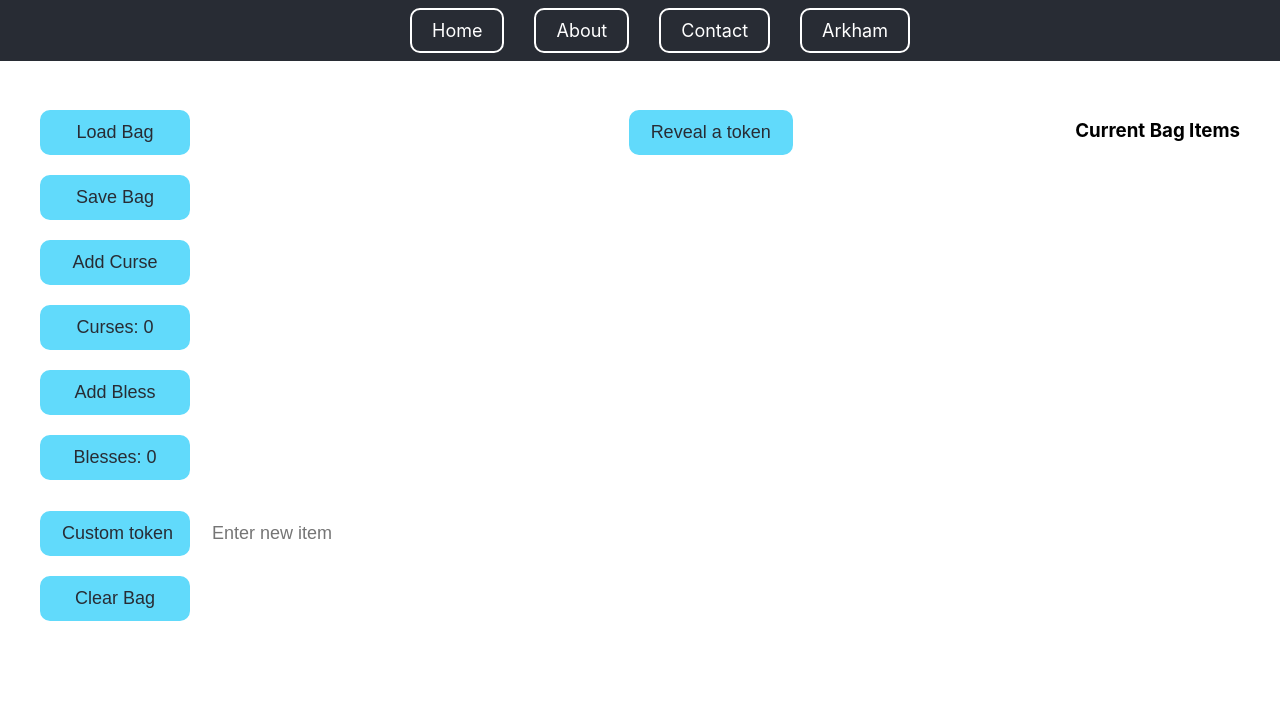
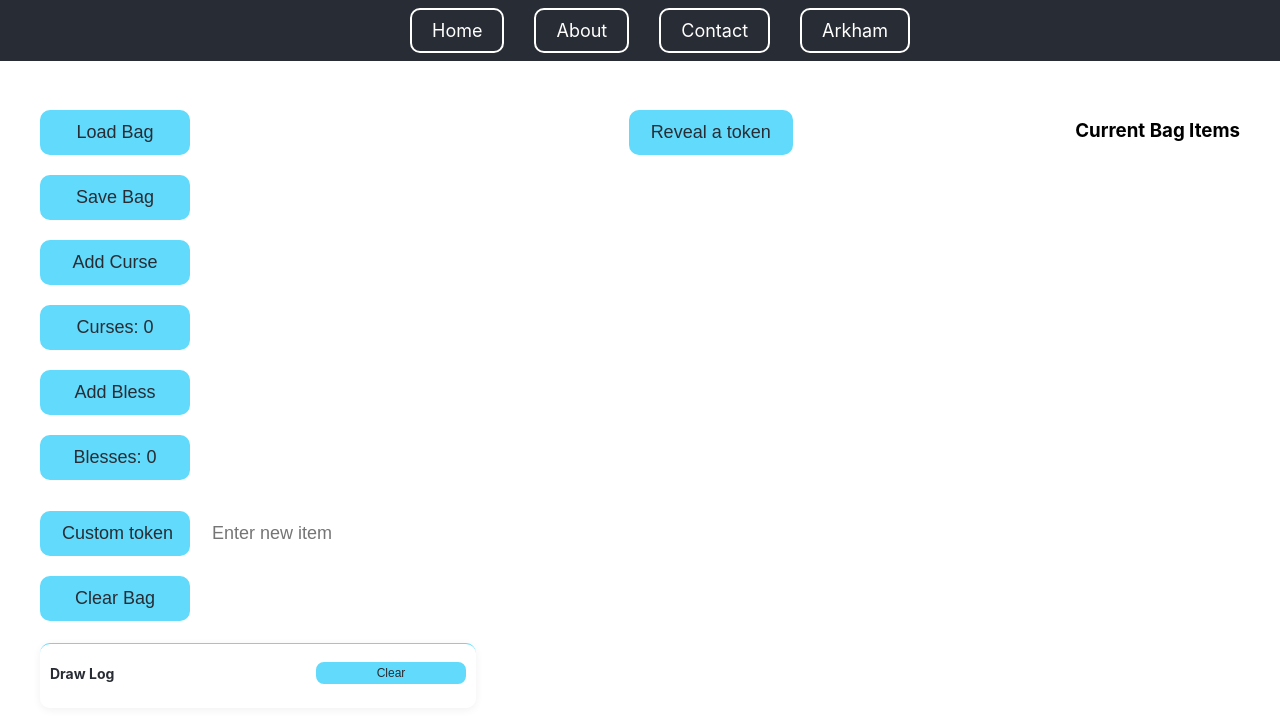
Before and after one commit to Cromwell20/FishPage, a React (Create React App) app: page /arkham in a window 1280 px wide. Shown: the top 722 px of the page. Built offline with nearby package versions, Linux system fonts and the light colour scheme.

Commit message:
Added rolling log

```diff
--- a/src/components/Arkham/Arkham.css
+++ b/src/components/Arkham/Arkham.css
@@ -10,6 +10,8 @@
   flex-direction: column;
   align-items: flex-start;
   flex: 1; /* Allow the panel to grow */
+  position: relative;       /* NEW for log positioning */
+  padding-bottom: 160px;     /* NEW: space for the log */
 }
 
 .input-add-container {
@@ -110,7 +112,6 @@
   border-radius: 10px; /* Round the corners */
 }
 
-
 .right-panel {
   display: flex;
   flex-direction: column;
@@ -140,3 +141,64 @@
   border-color: #61dafb;
   background-color: #e0f7ff;
 }
+
+/* ===== Rolling Log Styles ===== */
+.log-container {
+  /* remove position/left/right/bottom */
+  max-height: 40vh;          /* how tall it can get before scrolling */
+  overflow-y: auto;          /* scroll for older items */
+  border-top: 1px solid #61dafb;
+  padding: 8px 10px;
+  background: rgba(255, 255, 255, 0.9);
+  border-radius: 10px;
+  box-shadow: 0 2px 8px rgba(0,0,0,0.06);
+  width: 100%;
+  margin-top: 12px;          /* space below the buttons */
+}
+.log-header {
+  display: flex;
+  align-items: center;
+  justify-content: space-between;
+  margin-bottom: 6px;
+}
+
+.log-header h4 {
+  margin: 0;
+  font-size: 14px;
+  color: #282c34;
+}
+
+.log-clear {
+  font-size: 12px;
+  padding: 2px 8px;
+  cursor: pointer;
+  border-radius: 8px;
+}
+
+.log-list {
+  list-style: none;
+  margin: 0;
+  padding: 0;
+}
+
+.log-item {
+  display: flex;
+  align-items: baseline;
+  gap: 8px;
+  padding: 2px 0;
+  border-bottom: 1px dashed #e0f7ff;
+}
+
+.log-item:last-child {
+  border-bottom: none;
+}
+
+.log-token {
+  font-weight: 600;
+  color: #282c34;
+}
+
+.log-time {
+  font-size: 11px;
+  opacity: 0.7;
+}
--- a/src/components/Arkham/Arkham.js
+++ b/src/components/Arkham/Arkham.js
@@ -2,13 +2,14 @@ import React, { useState, useEffect } from 'react';
 import './Arkham.css'; // Import the CSS file for styling
 
 function Arkham() {
-  const initialOptions = ['Star', '0', '-1', '-1', '-2', '-2', '-3', '-4', '-6', '-8', 'Autofail', 'Skull', 'Skull', 'Stone', 'Stone'];
+  const initialOptions = ['Star', '-1', '-1', '-1', '-2', '-2', '-3', '-3', '-4', '-5', '-5', '-6', '-7', '-8', 'Autofail', 'Skull', 'Skull', 'Stone', 'Stone', 'Hood', 'Hood',];
   const [availableOptions, setAvailableOptions] = useState([]);
   const [revealedOptions, setRevealedOptions] = useState([]);
   const [newOption, setNewOption] = useState('');
   const [savedList, setSavedList] = useState([]);
   const [curseCount, setCurseCount] = useState(0);
   const [blessCount, setBlessCount] = useState(0);
+  const [drawLog, setDrawLog] = useState([]);
 
   useEffect(() => {
     const countCurse = availableOptions.filter(option => option === 'Curse').length;
@@ -73,10 +74,9 @@ function Arkham() {
 
   const revealToken = () => {
     if (availableOptions.length === 0) return;
-
     const randomIndex = Math.floor(Math.random() * availableOptions.length);
     const selectedOption = availableOptions[randomIndex];
-
+    setDrawLog(prev => [{ token: selectedOption, ts: Date.now() }, ...prev]);
     setRevealedOptions([...revealedOptions, selectedOption]);
     setAvailableOptions(availableOptions.filter((option, index) => index !== randomIndex));
   };
@@ -123,16 +123,48 @@ function Arkham() {
         />
       </div>
       <button onClick={clearBag}>Clear Bag</button>
+
+      {/* Rolling Log */}
+      <div className="log-container">
+        <div className="log-header">
+          <h4>Draw Log</h4>
+          <button
+            className="log-clear"
+            onClick={() => setDrawLog([])}
+            title="Clear log"
+          >
+            Clear
+          </button>
         </div>
+        <ul className="log-list">
+          {drawLog.map((entry, i) => (
+            <li key={i} className="log-item">
+              <span className="log-token">{entry.token}</span>
+              {/* Optional: <span className="log-time">{new Date(entry.ts).toLocaleTimeString()}</span> */}
+            </li>
+          ))}
+        </ul>
+      </div>
+    </div>
+
     <div className="center-panel">
-  <button onClick={revealToken} className="reveal-token-button" disabled={availableOptions.length === 0}>
+      <button
+        onClick={revealToken}
+        className="reveal-token-button"
+        disabled={availableOptions.length === 0}
+      >
         {revealedOptions.length > 0 ? 'Reveal another token' : 'Reveal a token'}
       </button>
       <div className="revealed-container">
         <div className="revealed-items">
           {revealedOptions.map((option, index) => (
-        <div key={index} onClick={() => removeRevealedItem(option)} className="revealed-item">
-          {option}{index < revealedOptions.length - 1 ? ', ' : ''}
+            <div
+              key={index}
+              onClick={() => removeRevealedItem(option)}
+              className="revealed-item"
+            >
+              {option}
+              {index < revealedOptions.length - 1 ? ', ' : ''}
             </div>
           ))}
         </div>
@@ -143,11 +175,19 @@ function Arkham() {
         )}
       </div>
     </div>
+
     <div className="right-panel">
       <h3>Current Bag Items</h3>
       <div className="bag-items">
-          {availableOptions.slice().sort().map((option, index) => (
-            <div key={index} onClick={() => removeBagItem(option)} className="bag-item">
+        {availableOptions
+          .slice()
+          .sort()
+          .map((option, index) => (
+            <div
+              key={index}
+              onClick={() => removeBagItem(option)}
+              className="bag-item"
+            >
               {option}
             </div>
           ))}
```
Also changed, not shown: 1 other file (tests, documents, lock files or other folders). Lines whose indentation alone changed are shown as unchanged.
